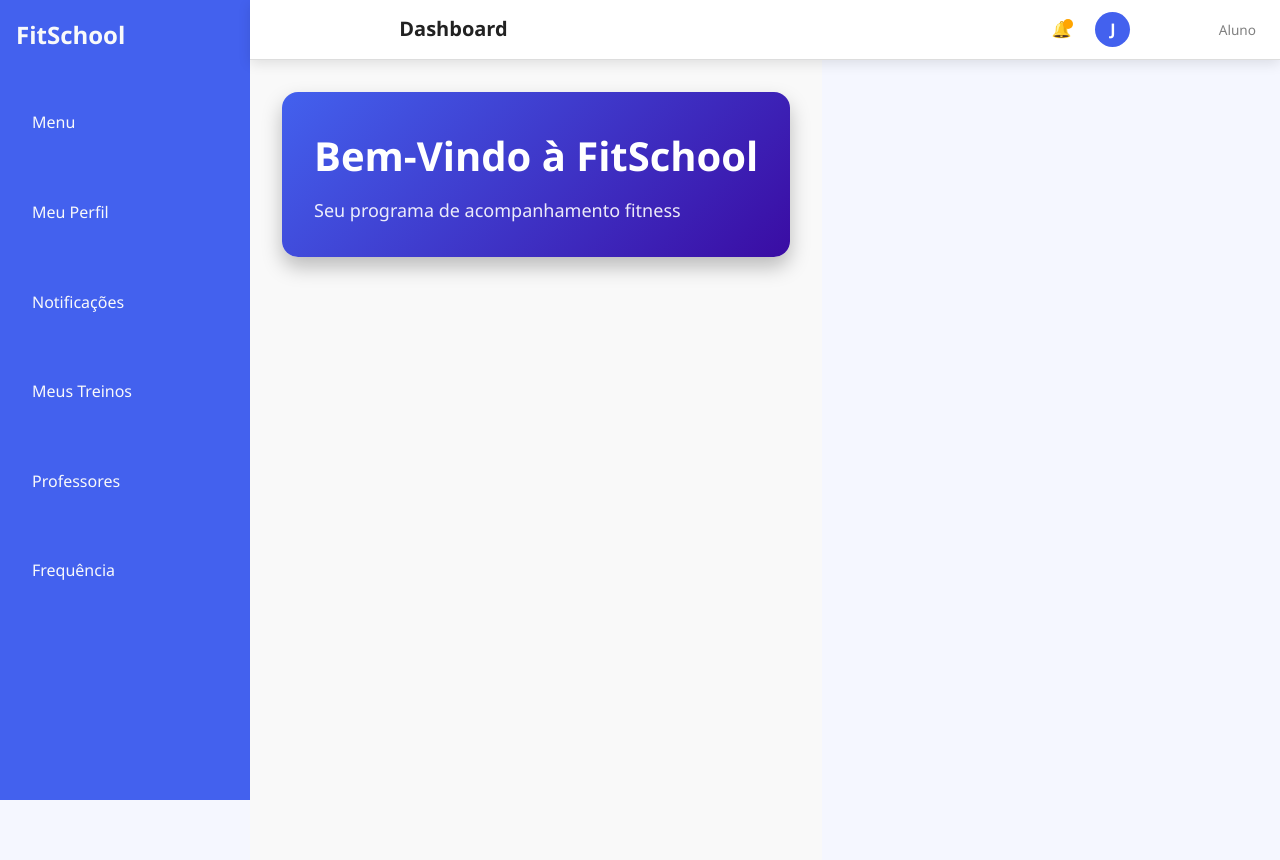
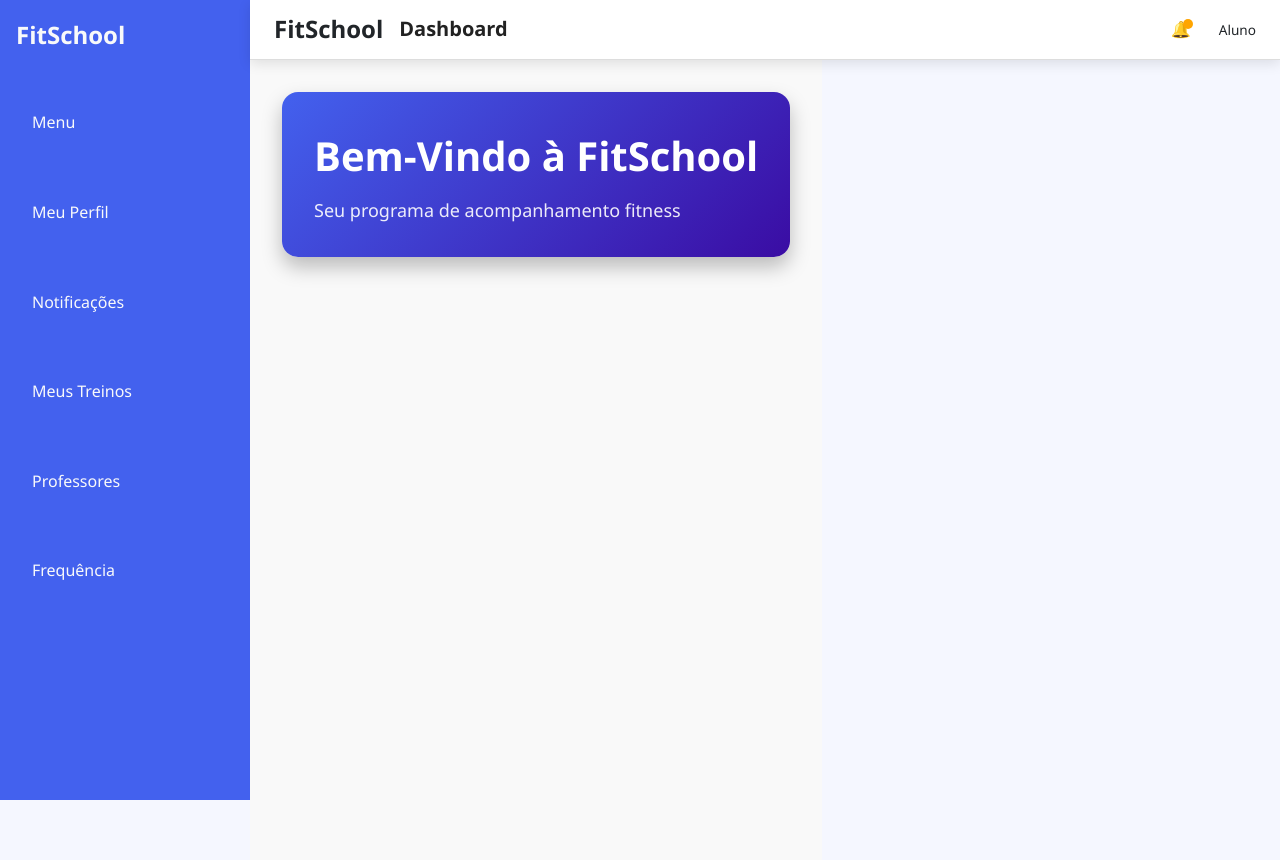
Before and after one commit to pedroompc/FitSchool-FDS, a Django app: page /user/menu/menu/ in a window 1280 px wide. Run offline with Django 5.2, Linux system fonts and the light colour scheme.

Commit message:
Ajustando Menu

```diff
--- a/fitschool/templates/fitschool/pages/menu.html
+++ b/fitschool/templates/fitschool/pages/menu.html
@@ -22,9 +22,8 @@
       <span class="dot"></span>
     </div>
     <div class="user-info">
-      <div class="avatar">J</div>
       <div class="user-text">
-        <strong>João Silva</strong>
+        <h3>{{ user.username }}</h3>
         <small>Aluno</small>
       </div>
     </div>
--- a/usuario/static/usuario/css/style.css
+++ b/usuario/static/usuario/css/style.css
@@ -407,13 +407,14 @@ nav ul li a:hover {
   left: 250px; /* keeps space for sidebar */
   right: 0;
   height: 60px;
-  background: #fff;
+  background: white;
   display: flex;
   align-items: center;
   justify-content: space-between;
   padding: 0 1.5rem;
   border-bottom: 1px solid #ddd;
   z-index: 1000;
+  color: var(--dark);
 }
 
 .topbar-left {
@@ -471,12 +472,13 @@ nav ul li a:hover {
   flex-direction: row !important;
   align-items: center !important;
   gap: 0.25rem !important;
+  color: var(--dark);
   white-space: nowrap;   /* prevent line break */
 }
 
 .user-info .user-text small {
   font-size: 0.85rem;
-  color: gray;
+  color: var(--dark);
 }
 
 /* Frequência Section */
```
